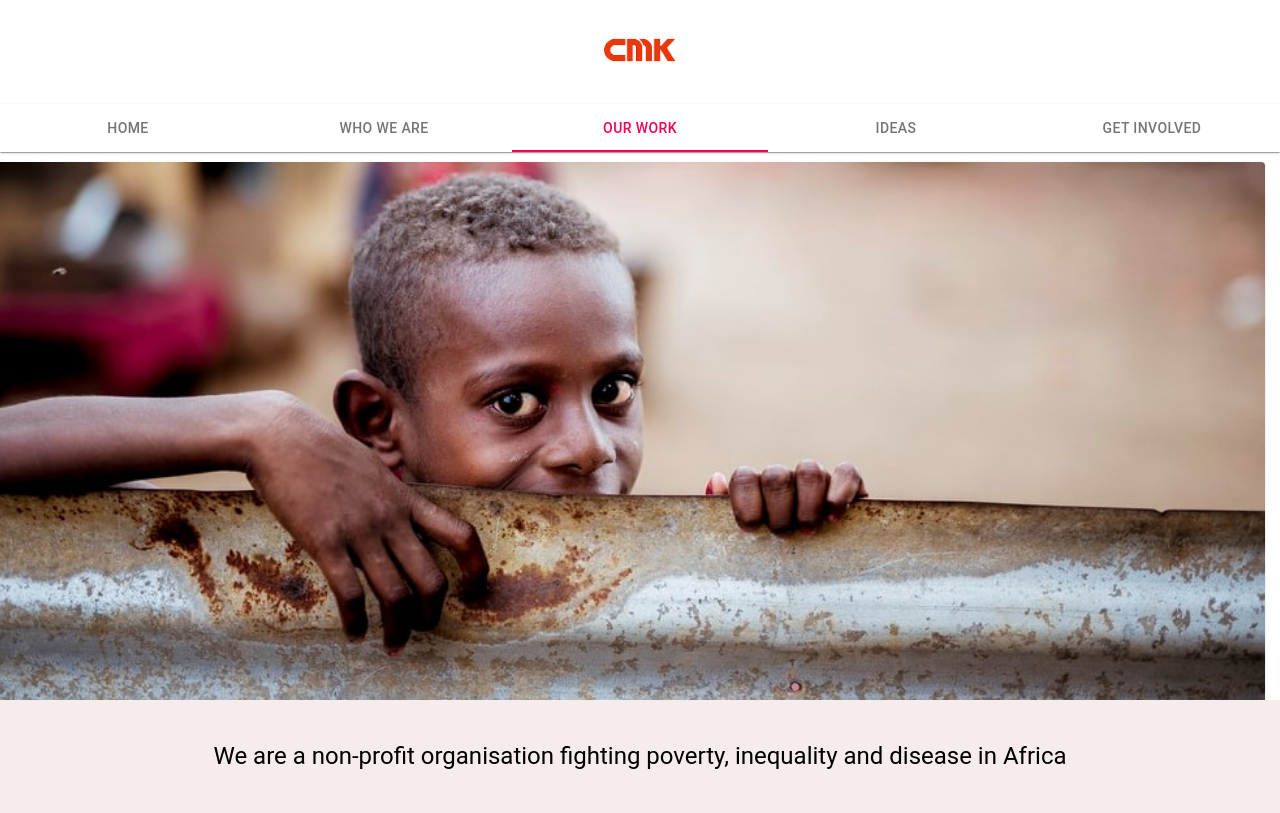
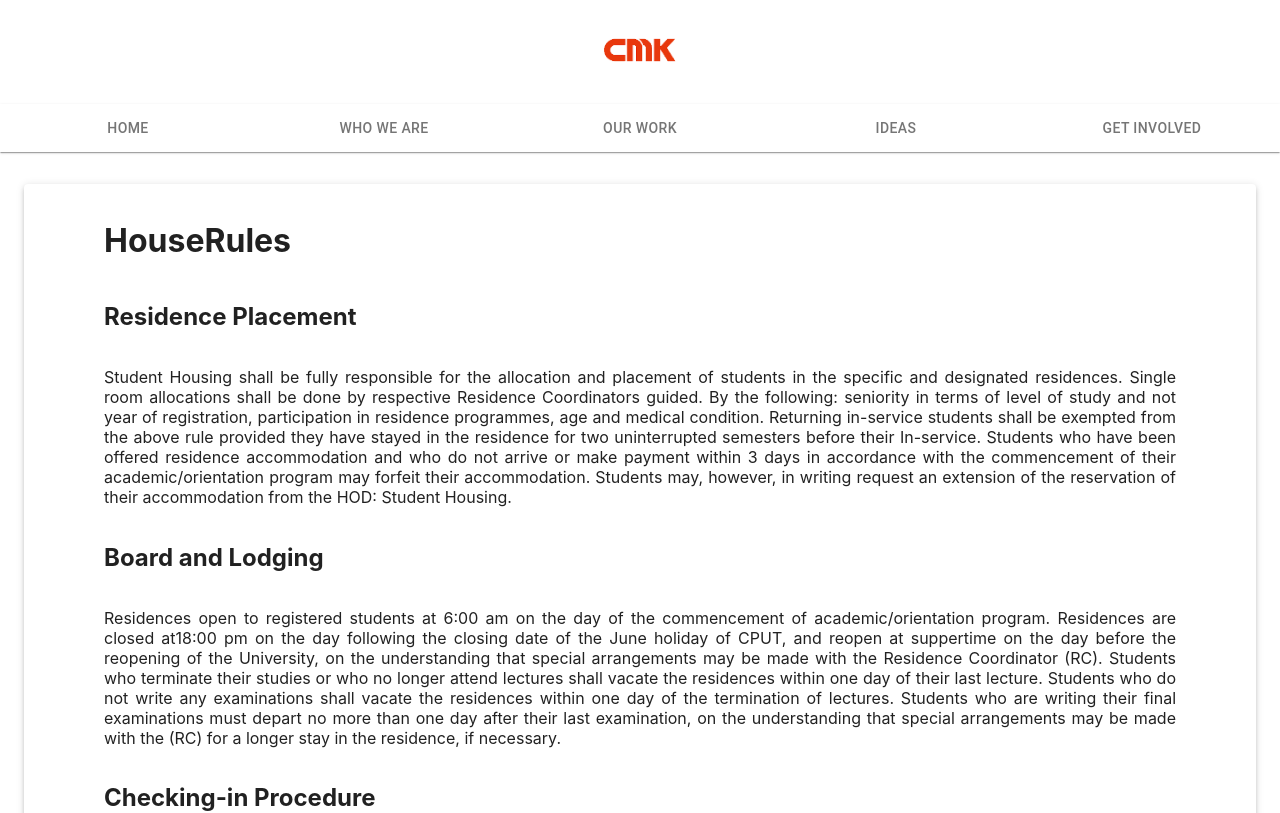
Before and after one commit to thisiscmk/cmk-foundation, a React (Create React App) app: page /whoweare in a window 1280 px wide. Shown: the top 813 px of the page. Built offline with nearby package versions, Linux system fonts and the light colour scheme.

Commit message:
added functionality and routing for the home and who we are tab

```diff
--- a/package.json
+++ b/package.json
@@ -8,8 +8,10 @@
     "@testing-library/jest-dom": "^5.11.9",
     "@testing-library/react": "^11.2.5",
     "@testing-library/user-event": "^12.8.3",
-    "react": "^17.0.1",
-    "react-dom": "^17.0.1",
+    "react": "^17.0.2",
+    "react-dom": "^17.0.2",
+    "react-router": "^5.2.0",
+    "react-router-dom": "^5.2.0",
     "react-scripts": "4.0.3",
     "web-vitals": "^1.1.1"
   },
--- /dev/null
+++ b/src/About Us.js
@@ -0,0 +1,64 @@
+import React, { useState, useEffect } from 'react';
+import { Container, Typography, makeStyles, Paper } from '@material-ui/core';
+//import axios from 'axios';
+
+function HouseRules() {
+      const useStyles = makeStyles((theme) => ({
+            title: {
+                  fontSize: 20,
+                  textAlign: "left",
+                  fontWeight: "bold",
+                  paddingTop: theme.spacing(3),
+                  paddingBottom: theme.spacing(1),
+                  paddingLeft: theme.spacing(2)
+            },
+            paper: {
+                  marginTop: theme.spacing(4),
+                  marginBottom: theme.spacing(4),
+                  paddingTop: theme.spacing(2),
+                  padding: theme.spacing(10),
+                  display: 'flex',
+                  overflow: 'hidden',
+                  textAlign: "justify",
+                  flexDirection: 'column',
+                  minHeight: 200,
+            },
+      }));
+
+      const classes = useStyles();
+
+      return (
+            <>
+                  <Container>
+                        <Paper className={classes.paper} elevation={3}>
+                              <h1>HouseRules</h1>
+                              <h2>Residence Placement</h2>
+                              <p fontweight="bold"> Student Housing shall be fully responsible for the allocation and placement of students in the specific and designated residences. Single room allocations shall be done by respective Residence Coordinators guided. By the following: seniority in terms of level of study and not year of registration, participation in residence programmes, age and medical condition. Returning in-service students shall be exempted from the above rule provided they have stayed in the residence for two uninterrupted semesters before their In-service. Students who have been offered residence accommodation and who do not arrive or make payment within 3 days in accordance
+with the commencement of their academic/orientation program may forfeit their accommodation. Students may, however, in writing request an extension of the reservation of their accommodation from the HOD: Student Housing. </p>
+
+                              <h2> Board and Lodging</h2>
+                              <p>Residences open to registered students at 6:00 am on the day of the commencement of academic/orientation program. Residences are closed at18:00 pm on the day following the closing date of the June holiday of CPUT, and reopen at suppertime on the day before the reopening of the University, on the understanding that special arrangements may be made with the Residence Coordinator (RC). Students who terminate their studies or who no longer attend lectures shall vacate the residences within one day of their last lecture. Students who do not write any examinations shall vacate the residences within one day of the termination of lectures. Students who are writing
+their final examinations must depart no more than one day after their last examination, on the understanding that special arrangements may be made with the (RC) for a longer stay in the residence, if necessary.</p>
+
+                              <h2>Checking-in Procedure</h2>
+                              <p>For a student to be permanently allocated to his/her room, the student must present to the residence member of staff a residence debit form obtained form (Residence Registration Point) at the Student Housing office. The student must complete a Personal Information Check in form, as well as sign a Residence Student undertaking Form. The 1st year and 1st time students must be issued with a package containing the Residence Policies, Rules and Regulations. Residence staff member will open the student’s room and complete the Room Inventory Form, which must be signed by the student as acknowledgement of the condition of the room and its contents.
+Having concluded the above process the student can then put his/her padlock on his or her door. </p>
+
+                              <h2>University Property & Rooms</h2>
+                              <p>The residences are the property of the University and shall not be damaged.No alterations shall be made to the buildings, equipment or furniture of the residences. In the event of destruction, damage, removal, or alterations of residence property, the said student shall compensate CPUT in amount of the damages. Special care shall be taken with regard to the cleanliness of rooms, bathrooms and toilets. Nothing shall be pasted, plugged or nailed to walls, cupboards or doors. Residence students are responsible for the cleanliness of their own rooms. RC’s will carry out room inspections at any time in line with the accommodation rules as stipulated in the Student Rules
+                              and Code of Conduct. Residence students are strictly prohibited from making any alterations to or affecting any work to the electrical equipment or telephone equipment of the residences. Students’ own electrical appliances may only be used with the approval of the RC. Food will only be prepared in officially designated areas. The RM shall control access to the laundry machines with the assistance of the HC/RSA. The control system best suited for a residence must be displayed on the House Rules plugged on the Notice Board of each and every residence. It is an offence to sit on the laundry machines as that could lead malfunctioning of the machines. Any unauthorized use or use other than the purpose intended
+for shall be viewed as a serious transgression. Transport for medical emergencies shall be accessed through the student assistant on duty or the RC. All residence equipment, regardless of its acquisition, shall remain the possession of the residence under the guardianship of the RC. </p>
+
+                              <h2>Students' Property</h2>
+                              <p>The University or residence authorities cannot be held responsible for the damage, destruction or loss of property to a student resident. CPUT shall, however, investigate and pronounce its findings with respect to the circumstances resulting in the loss, damage or destruction of a student’s property and assist where it deems possible. Residence students’ property, especially clothes, must be properly labelled. A residence student who owns or is in possession of a firearm must hand in the firearm to the Campus Protection staff on entry and sign for it, and collect it when leaving the residences. </p>
+
+                              <h2> Checking-out Procedure</h2>
+                              <p>Residence check-out must be performed by the student in whose name the room has been allocated. Friends, relatives and roommate(s) cannot sign out for another student. Students checking out must obtain and complete the Check-out Form obtainable from their respective residence offices. The exit Inventory Form must be completed by the residence staff member. Before signing the inventory form the residence staff member must ensure that: The student has placed all rubbish and unwanted items in the dust bin; The student cleans, sweeps or mops the floor and restores the room to its condition on the check-in day; The student signs the inventory to confirm the condition of the room on the date of vacation. Failure to do so may result in the student being charged
+for damage or loss of assets after the student has left the residence. In the case of a student not returning to the CPUT for further study, a Residence Deposit Claim form must be completed and signed by the student’s RC. All completed forms, as well as the Security Access Card must be submitted to the residence office. Padlocks must be removed from the doors. </p>
+                        </Paper>
+                  </Container>
+            </>
+      );
+}
+
+export default HouseRules;
--- a/src/App.js
+++ b/src/App.js
@@ -4,16 +4,27 @@ import React, { useEffect, useState } from 'react';
 import Home from '../src/Home';
 import NavBar from '../src/NavBar';
 import Footer from '../src/Footer';
+import AboutUs from '../src/About Us';
+import { BrowserRouter as Router, Switch, Route, Redirect } from 'react-router-dom';
+
 
 function App() {
   return (
 
+
+    <Router>
     <div className="App">
       <Header/>
-      <NavBar/>
-      <Home/>
+      <Switch>
+      {/* <Redirect to = "/home" render={props => (<Home {...props}/>)}/> */}
+      <Route exact path="/home" render={props => (<Home {...props}/>)} />
+      <Route exact path="/whoweare" render={props => (<AboutUs {...props}/>)} />
+
+      </Switch>
       <Footer/>
+
     </div>
+    </Router>
   );
 }
 
--- a/src/Header.js
+++ b/src/Header.js
@@ -1,49 +1,40 @@
 import React from 'react';
-import { makeStyles } from '@material-ui/core/styles';
+import { makeStyles, useTheme } from '@material-ui/core/styles';
 import MenuIcon from '@material-ui/icons/Menu';
-import { AppBar, Button, Container, IconButton, Toolbar } from '@material-ui/core';
+import { AppBar, Button, Container, IconButton, Toolbar, Tab, Tabs, Paper} from '@material-ui/core';
+import Home from '../src/Home';
+import AboutUs from '../src/About Us';
+import { List, ListItem, ListItemText } from '@material-ui/core';
+import { Link } from 'react-router-dom';
+import Typography from '@material-ui/core/Typography';
+import Box from '@material-ui/core/Box';
+import PropTypes from 'prop-types';
 
 
 const useStyles = makeStyles((theme) => ({
     root: {
       flexGrow: 1,
     },
-    menuButton: {
-      marginRight: theme.spacing(2),
-    },
-    title: {
-      flexGrow: 1,
-    },
-
-    containerSpacing: {
-        display: 'flex',
-        justifyContent: 'space-between'
-    },
-
-    navColour: {
-        background: 'white'
-    },
-
-    buttons: {
-        position: 'absolute',
-        right: '0px',
-        indicatorColor:'primary'
-
-//   width: 300px;
-//   border: 3px solid #73AD21;
-//   padding: '10px'
-    },
 
     logo: {
       left: '0px',
       alignContent: 'left',
       margin: '0 auto'
-    }
-
+    },
   }));
 
-  function NavigationBar(){
+
+
+
+
+  function NavigationBar (){
+
       const classes = useStyles();
+      const [selectedTab, setSelectedTab] = React.useState({Home});
+  const handleChange = (event, newValue) => {
+    setSelectedTab(newValue);
+  };
+
     return(
         <div className={classes.root}>
 
@@ -51,9 +42,29 @@ const useStyles = makeStyles((theme) => ({
         <img src= "cmk_logo.png" alt="Web Logo" width= "100px" />
         </div>
 
+         <Paper square>
+      <Tabs
+        value={selectedTab}
+        textColor="secondary"
+        onChange={handleChange}
+        variant= "fullWidth"
+      >
+        <Tab label="Home"/>
+        <Tab label="Who we are"/>
+        <Tab label="Our work" />
+        <Tab label="Ideas"/>
+        <Tab label="Get Involved"/>
 
 
+      </Tabs>
+
+    {/* map the tab to the page */}
+      {selectedTab == 0 && <Home/>}
+      {selectedTab == 1 && <AboutUs/>}
+    </Paper>
     </div>
+
+
     );
   }
 
--- a/src/Home.js
+++ b/src/Home.js
@@ -87,11 +87,13 @@ const useStyles = makeStyles ((theme) =>({
 
 
 
-    function Home(){
-        const classes = useStyles();
-        const [spacing, setSpacing] = React.useState(2);
+
+
+  function Home(){
+
        // const classes = myStyle();
-
+       const classes = useStyles();
+       const [spacing, setSpacing] = React.useState(2);
         const handleChange = (event) => {
           setSpacing(Number(event.target.value));
         };
```
Also changed, not shown: 1 other file (tests, documents, lock files or other folders).
